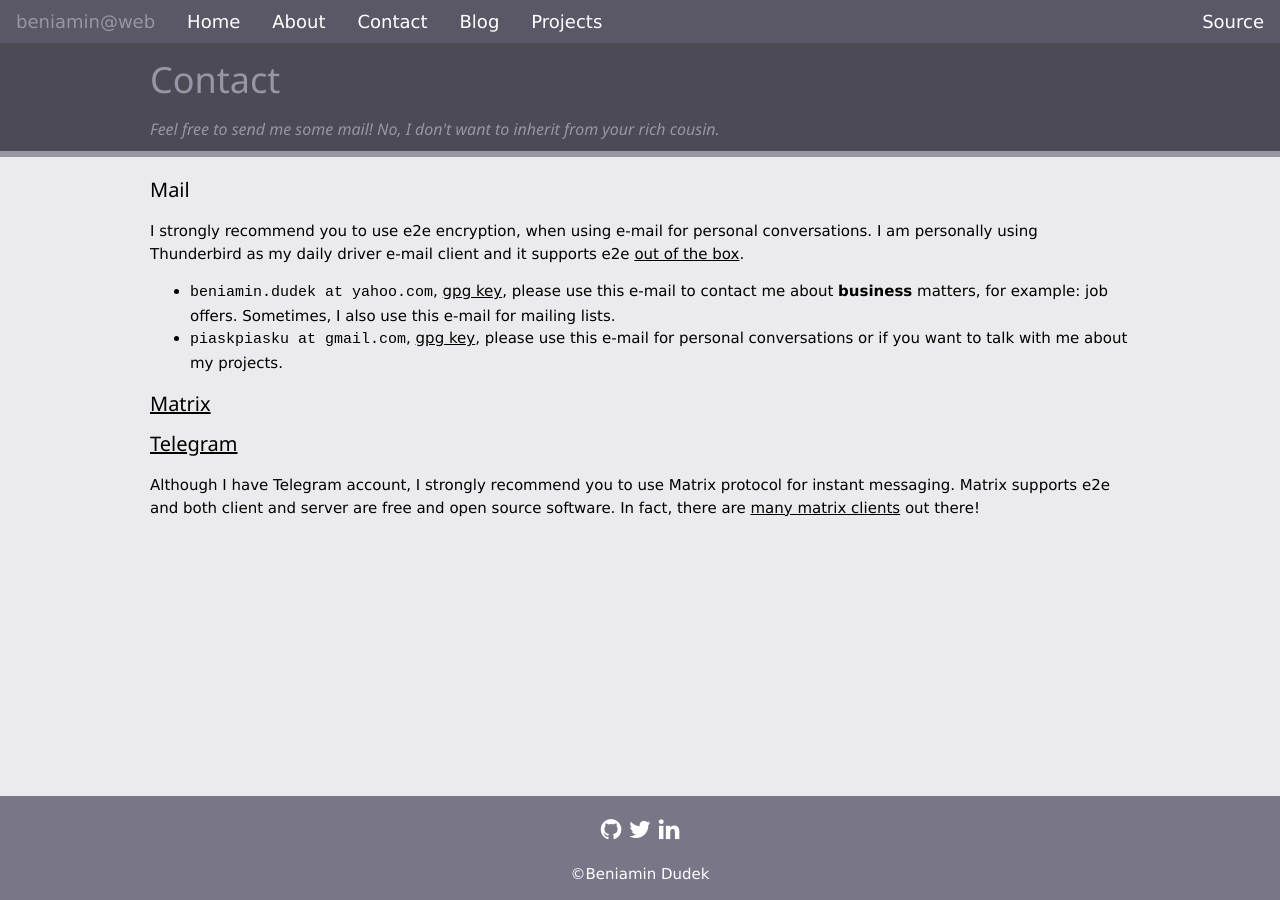
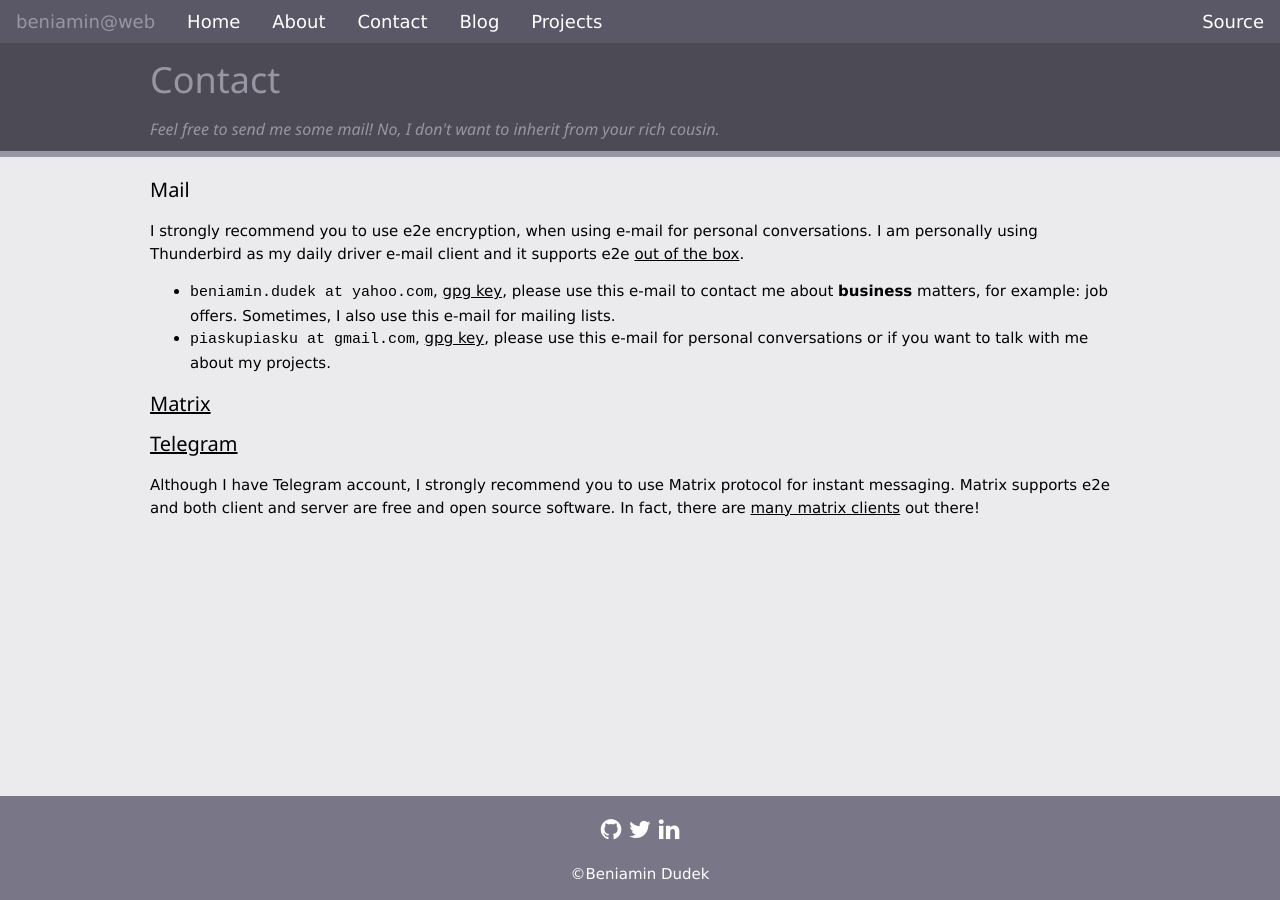
Before and after one commit to thinkofher/thinkofher.github.io, a Jekyll site: the page built from contact.md, in a window 1280 px wide. Built offline with Jekyll 4.4.1, drawn with Linux system fonts in a browser that asks for light colours.

Commit message:
Fix e-mail address on the contact page.

```diff
--- a/contact.md
+++ b/contact.md
@@ -9,7 +9,7 @@ layout: default
 I strongly recommend you to use e2e encryption, when using e-mail for personal conversations. I am personally using Thunderbird as my daily driver e-mail client and it supports e2e [out of the box](https://support.mozilla.org/en-US/kb/openpgp-thunderbird-howto-and-faq).
 
 - `beniamin.dudek at yahoo.com`, [gpg key](assets/gpg/yahoo.asc), please use this e-mail to contact me about **business** matters, for example: job offers. Sometimes, I also use this e-mail for mailing lists.
-- `piaskpiasku at gmail.com`, [gpg key](assets/gpg/gmail.asc), please use this e-mail for personal conversations or if you want to talk with me about my projects.
+- `piaskupiasku at gmail.com`, [gpg key](assets/gpg/gmail.asc), please use this e-mail for personal conversations or if you want to talk with me about my projects.
 
 #### [Matrix](https://matrix.to/#/@thinkofher:matrix.org)
 
```
